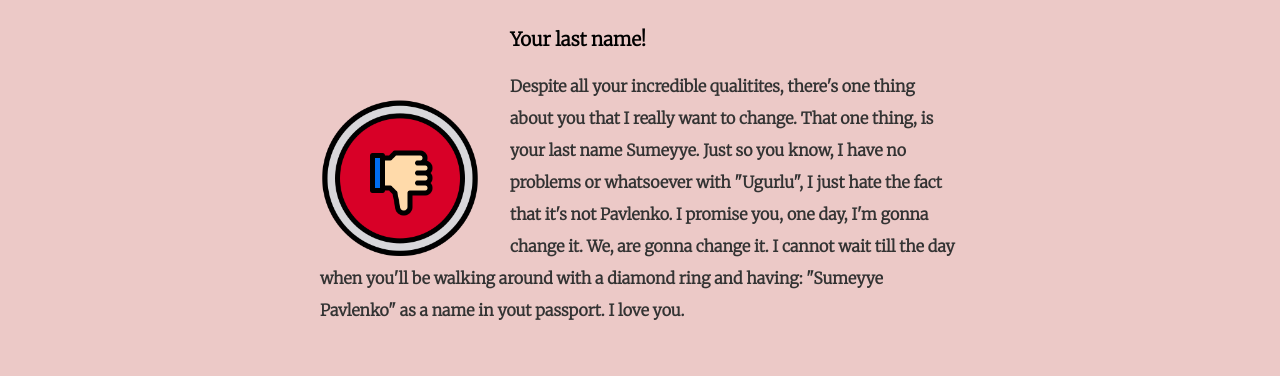
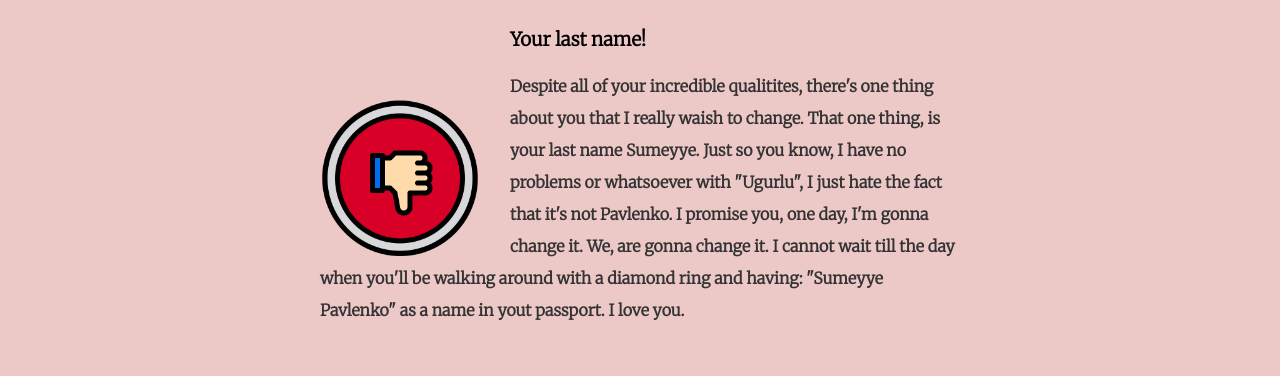
Before and after one commit to imdanielpavlenko/sumeyye, a plain HTML site: page index.html in a window 1280 px wide. Shown: the part 2920-3296 px from the top of the page. Drawn offline with Linux system fonts and the light colour scheme.

Commit message:
Update index.html

```diff
--- a/index.html
+++ b/index.html
@@ -56,7 +56,7 @@
     <div class="hate-message">
       <img class="hate-image" src="images/unlike.png" alt="hate-image">
       <h3>Your last name!</h3>
-      <p class>Despite all your incredible qualitites, there's one thing about you that I really want to change. That one thing, is your last name Sumeyye. Just so you know, I have no problems or whatsoever with "Ugurlu", I just hate the fact that
+      <p class>Despite all of your incredible qualitites, there's one thing about you that I really waish to change. That one thing, is your last name Sumeyye. Just so you know, I have no problems or whatsoever with "Ugurlu", I just hate the fact that
         it's not Pavlenko. I promise you, one day, I'm gonna change it. We, are gonna change it. I cannot wait till the day when you'll be walking around with a diamond ring and having: "Sumeyye Pavlenko" as a name in yout passport. I love you.</p>
     </div>
 
```
